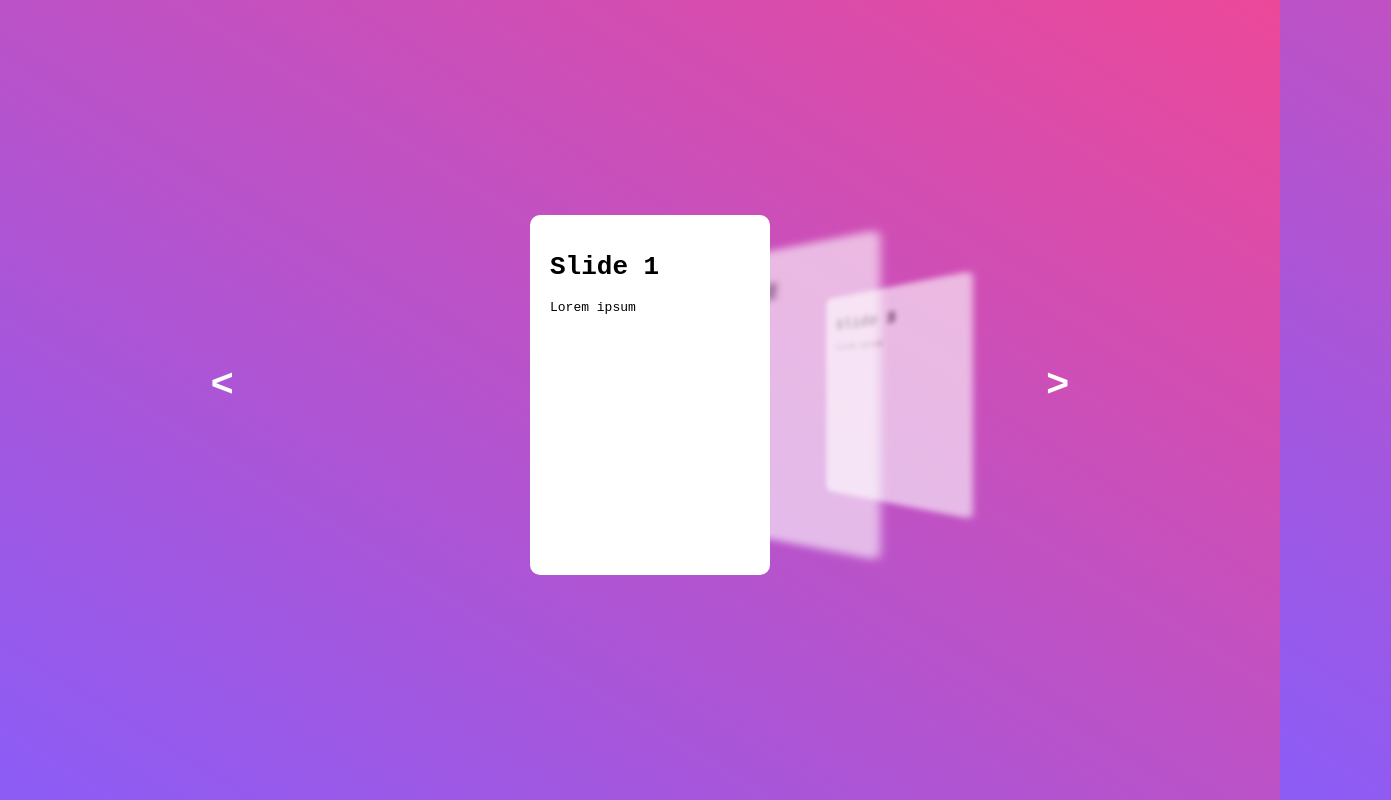
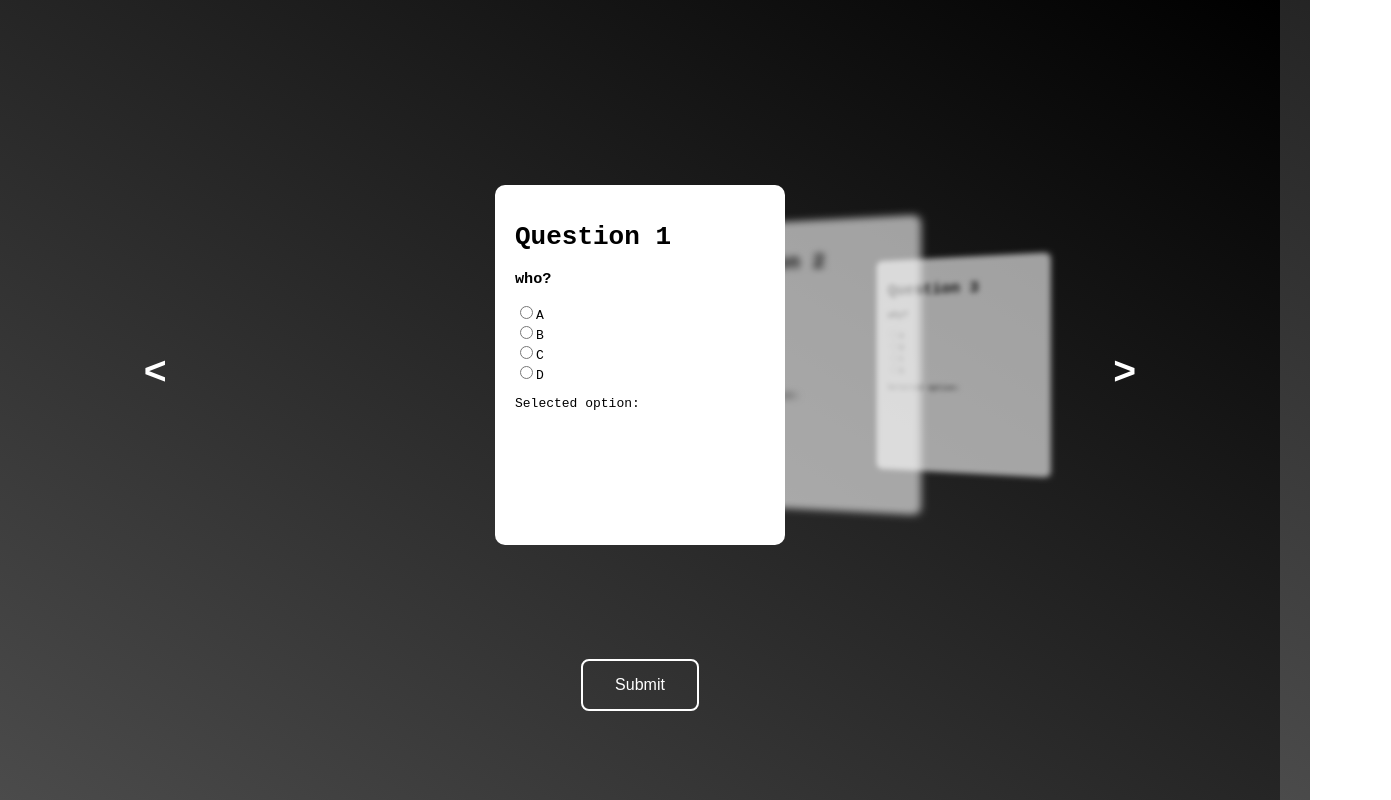
Before and after one commit to amanxshad/BrainForge, a React (Create React App) app: page / in a window 1280 px wide. Shown: the whole page, 1391 px wide, since content can reach past the window. Built offline with nearby package versions, Linux system fonts and the light colour scheme.

Commit message:
prototype1

```diff
--- a/src/App.css
+++ b/src/App.css
@@ -5,6 +5,28 @@
 .App-logo {
   height: 40vmin;
   pointer-events: none;
+}
+
+button{
+  background-color: transparent;
+  border: 2px solid #fff; /* Blue */
+  color: #fff;
+  padding: 15px 32px;
+  text-align: center;
+  text-decoration: none;
+  display: inline-block;
+  font-size: 16px;
+  margin: 4px 2px;
+  cursor: pointer;
+  border-radius: 8px;
+  transition: background-color 0.3s, color 0.3s;
+  position: relative;
+  top: 100px;
+}
+
+button:hover {
+  background-color: #2874F0; /* Blue */
+  color: white;
 }
 
 @media (prefers-reduced-motion: no-preference) {
--- a/src/App.js
+++ b/src/App.js
@@ -7,6 +7,9 @@ function App() {
   return (
     <div className="App">
       <Slider />
+      <div>
+        <button>Submit</button>
+      </div>
     </div>
   );
 }
--- a/src/Item.js
+++ b/src/Item.js
@@ -1,10 +1,33 @@
-import React from 'react';
+import React, { useState } from 'react';
 
-const Item = ({ content, style }) => {
+const Item = ({ content, ques, style }) => {
+  const options = ['A', 'B', 'C', 'D']; // Replace with your list of options
+  const [selectedOption, setSelectedOption] = useState(); // Initial selected option
+
+  const handleOptionChange = (event) => {
+    setSelectedOption(event.target.value);
+  };
+
   return (
     <div className="item" style={style}>
       <h1>{content}</h1>
-      Lorem ipsum
+      <div>
+        <h3>{ques}</h3>
+        {options.map((option) => (
+          <div key={option}>
+            <input
+              type="radio"
+              id={`${content}-${option}`} // Unique id based on content prop
+              name={`${content}-options`} // Unique name based on content prop
+              value={option}
+              checked={selectedOption === option}
+              onChange={handleOptionChange}
+            />
+            <label htmlFor={`${content}-${option}`}>{option}</label>
+          </div>
+        ))}
+      </div>
+      <p>Selected option: {selectedOption}</p>
     </div>
   );
 };
--- a/src/Slider.css
+++ b/src/Slider.css
@@ -1,8 +1,6 @@
 body{
-    background-image:
-        linear-gradient(
-            to top right, #8B5CF6, #EC4899
-        );
+    background-image: linear-gradient(to top right, #4B4B4B, #000000);
+
     min-height: 100vh;
     margin: 0;
     display: flex;
@@ -18,14 +16,14 @@ body{
 }
 .item{
     position: absolute;
-    width: 200px;
+    width: 250px;
     height: 320px;
     text-align: justify;
     background-color: #fff;
     border-radius: 10px;
     padding: 20px;
     transition: 0.5s;
-    left: calc(50% - 110px);
+    left: calc(50% - 145px);
     top: 0;
 }
 #next, #prev{
@@ -37,9 +35,9 @@ body{
     font-size: xxx-large;
     font-family: monospace;
     font-weight: bold;
-    left: 400px;
+    left: 500px;
 }
 #next{
     left: unset;
-    right: 400px;
+    right: 500px;
 }
--- a/src/Slider.js
+++ b/src/Slider.js
@@ -4,7 +4,8 @@ import Item from './Item';
 
 const Slider = () => {
   const [active, setActive] = useState(0);
-  const items = Array.from({ length: 7 }, (_, i) => `Slide ${i + 1}`);
+  const items = Array.from({ length: 5 }, (_, i) => `Question ${i + 1}`);
+  const questions = ['who?', 'how?', 'why?', 'when?', 'for?'];
 
   useEffect(() => {
     loadShow();
@@ -21,7 +22,7 @@ const Slider = () => {
 
     for (let i = active + 1; i < sliderItems.length; i++) {
       stt++;
-      sliderItems[i].style.transform = `translateX(${120 * stt}px) scale(${1 - 0.2 * stt}) perspective(16px) rotateY(-1deg)`;
+      sliderItems[i].style.transform = `translateX(${160 * stt}px) scale(${1 - 0.2 * stt}) perspective(30px) rotateY(-0.5deg)`;
       sliderItems[i].style.zIndex = -stt;
       sliderItems[i].style.filter = 'blur(5px)';
       sliderItems[i].style.opacity = stt > 2 ? 0 : 0.6;
@@ -30,7 +31,7 @@ const Slider = () => {
     stt = 0;
     for (let i = active - 1; i >= 0; i--) {
       stt++;
-      sliderItems[i].style.transform = `translateX(${-120 * stt}px) scale(${1 - 0.2 * stt}) perspective(16px) rotateY(1deg)`;
+      sliderItems[i].style.transform = `translateX(${-160 * stt}px) scale(${1 - 0.2 * stt}) perspective(30px) rotateY(0.5deg)`;
       sliderItems[i].style.zIndex = -stt;
       sliderItems[i].style.filter = 'blur(5px)';
       sliderItems[i].style.opacity = stt > 2 ? 0 : 0.6;
@@ -45,17 +46,14 @@ const Slider = () => {
     setActive((prev) => (prev - 1 >= 0 ? prev - 1 : prev));
   };
 
+
   return (
     <div className="slider">
       {items.map((item, index) => (
-        <Item key={index} content={item} />
+        <Item key={index} content={item} ques={questions[index]}/>
       ))}
-      <button id="next" onClick={prevSlide}>
-      &lt;
-      </button>
-      <button id="prev" onClick={nextSlide}>
-      &gt;
-      </button>
+      <button id="next" onClick={prevSlide}> &lt; </button>
+      <button id="prev" onClick={nextSlide}> &gt; </button>
     </div>
   );
 };
```
